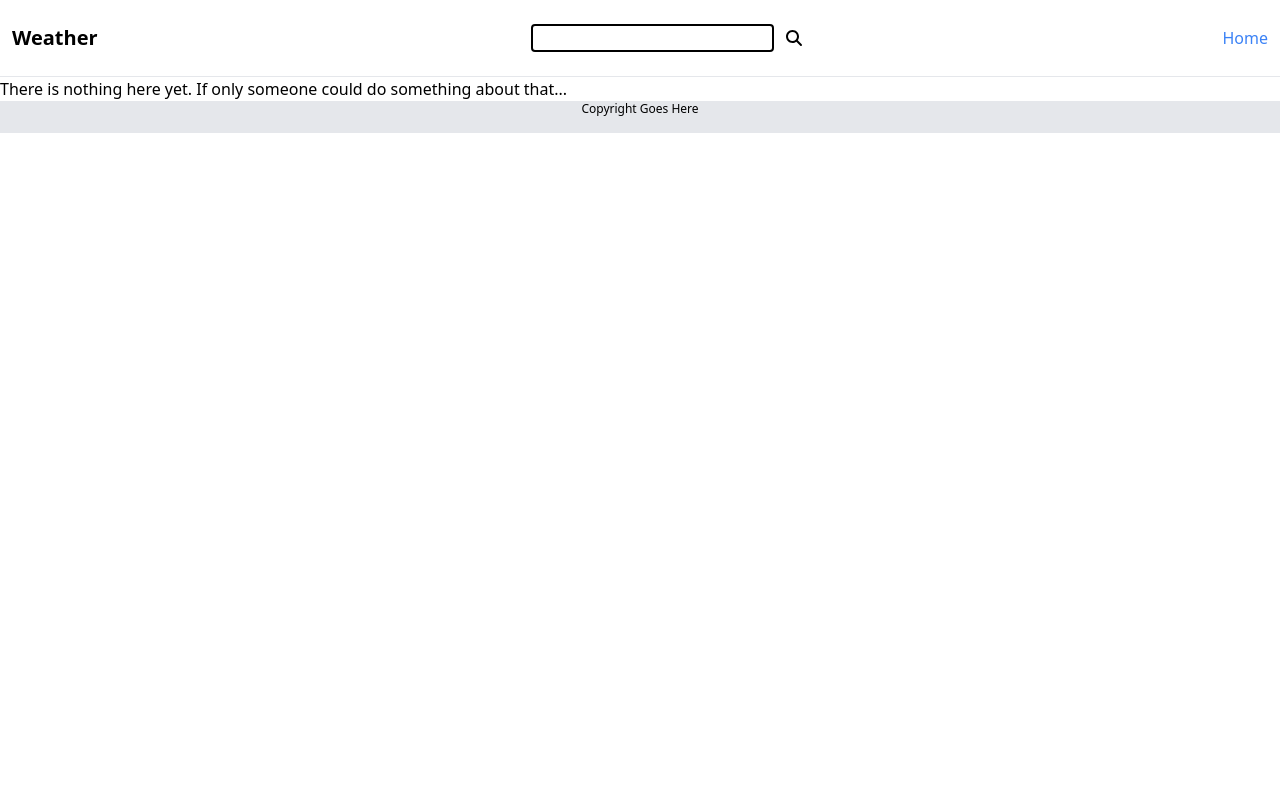
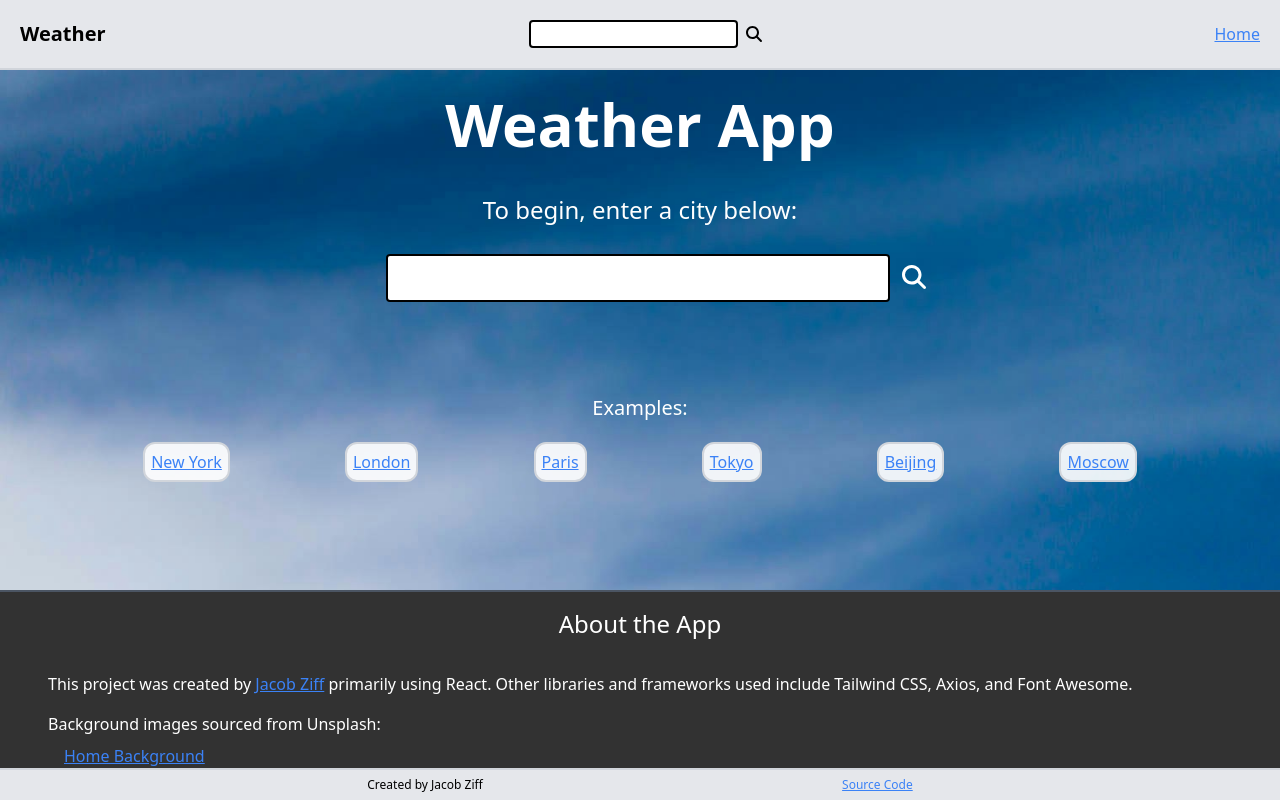
Before and after one commit to jacobziff/weather, a React (Create React App) app: page / in a window 1280 px wide. Shown: the top 800 px of the page. Built offline with nearby package versions, Linux system fonts and the light colour scheme.

Commit message:
home screen and general styling

```diff
--- a/src/Components/Bar.js
+++ b/src/Components/Bar.js
@@ -78,7 +78,6 @@ function Bar (props) {
     if (props.low == props.min && props.high == props.max) {
         return (
             <div style={{
-                background: `gray`,
                 background: `linear-gradient(90deg, ${startColor} ${start}%, ${endColor} ${end}%)`,
                 width: `100%`, height: `40%`, alignSelf: `center`, position: `relative`
             }}></div>
@@ -86,7 +85,6 @@ function Bar (props) {
     } else if (props.low == props.min) {
         return (
             <div style={{
-                background: `gray`,
                 background: `linear-gradient(90deg, ${startColor} ${start}%, ${endColor} ${end}%, lightgray ${end}%, lightgray 100%)`,
                 width: `100%`, height: `40%`, alignSelf: `center`, position: `relative`
             }}></div>
@@ -94,7 +92,6 @@ function Bar (props) {
     } else if (props.high == props.max) {
         return (
             <div style={{
-                background: `gray`,
                 background: `linear-gradient(90deg, lightgray 0%, lightgray ${start}%, ${startColor} ${start}%, ${endColor} ${end}%)`,
                 width: `100%`, height: `40%`, alignSelf: `center`, position: `relative`
             }}></div>
@@ -103,7 +100,6 @@ function Bar (props) {
 
     return (
         <div style={{
-            background: `gray`,
             background: `linear-gradient(90deg, lightgray 0%, lightgray ${start}%, ${startColor} ${start}%, ${endColor} ${end}%, lightgray ${end}%, lightgray 100%)`,
             width: `100%`, height: `40%`, alignSelf: `center`, position: `relative`
         }}></div>
--- a/src/Components/Daily.js
+++ b/src/Components/Daily.js
@@ -44,7 +44,7 @@ function Daily (props) {
             <div className="flex flex-col gap-3 py-1">
                 <Day dayOfWeek="Today" weatherCode={codes[0]} low={loTemps[0]} high={hiTemps[0]} min={minTemp} max={maxTemp}/>
                 {[1,2,3,4,5,6,7,8,9].map((num) =>
-                    <Day dayOfWeek={numToDay(day + num)} weatherCode={codes[num]} low={loTemps[num]} high={hiTemps[num]} min={minTemp} max={maxTemp}/>
+                    <Day key={num} dayOfWeek={numToDay(day + num)} weatherCode={codes[num]} low={loTemps[num]} high={hiTemps[num]} min={minTemp} max={maxTemp}/>
                 )}
             </div>
         );
--- a/src/Components/Day.js
+++ b/src/Components/Day.js
@@ -103,12 +103,12 @@ function weatherIcon(number) {
 
 function Day (props) {
     return (
-        <div className="grid grid-cols-4 items-center" id="individualday">
+        <div key={props.num} className="grid grid-cols-4 items-center" id="individualday">
             <span className="text-xl text-left px-3">{props.dayOfWeek}</span>
             <span className="text-xl text-center px-4">{weatherIcon(props.weatherCode)}</span>
-            <span className="text-xl text-center px-4">{Math.round(props.low)}</span>
+            <span className="text-xl text-center px-4">{(Math.round(props.low)).toString().concat("°")}</span>
             <Bar low={Math.round(props.low)} high={Math.round(props.high)} min={props.min} max={props.max}/>
-            <span className="text-xl text-center px-2">{Math.round(props.high)}</span>
+            <span className="text-xl text-center px-2">{(Math.round(props.high)).toString().concat("°")}</span>
         </div>
     );
 }
--- a/src/Components/Footer.js
+++ b/src/Components/Footer.js
@@ -1,7 +1,8 @@
 function Footer () {
     return (
-        <footer className="bg-gray-200 text-center text-xs p3 sticky bottom-0 w-full h-8">
-            Copyright Goes Here
+        <footer className="bg-gray-200 border-t-2 border-gray-300 text-center text-xs p-2 sticky bottom-0 w-full h-8 flex justify-evenly items-center flex-row">
+            <p className="text-center">Created by Jacob Ziff</p>
+            <a href="https://github.com/jacobziff/weather" target="_blank" className="text-blue-500 underline text-center">Source Code</a>
         </footer>
     );
 }
--- a/src/Components/Header.js
+++ b/src/Components/Header.js
@@ -12,12 +12,12 @@ function Header () {
     const navigate = useNavigate();
 
     return (
-        <header className="border-b p-3 flex sticky top-0 bg-white justify-between items-center">
+        <header className="border-b-2 border-gray-300 py-3 px-5 flex sticky top-0 bg-gray-200 justify-between items-center">
             <span className="app-header text-xl font-bold">
-                Weather
+                <Link to="/">Weather</Link>
             </span>
             <div>
-                <input className="border-black border-2 px-1 rounded m-3" id="searchfield"
+                <input className="border-black border-2 w-3/4 rounded px-1 my-2 mx-2" id="searchfield"
                     onKeyDown={(e) =>
                         {if (e.key == 'Enter') {
                             navigate(`/forecast/${document.getElementById('searchfield').value}`);
@@ -25,14 +25,14 @@ function Header () {
                         }}
                     }
                 ></input>
-                <FontAwesomeIcon icon={faMagnifyingGlass} id="searchbutton"
+                <FontAwesomeIcon icon={faMagnifyingGlass} id="searchbutton" className="mr-1"
                     onClick={() => {
                         navigate(`/forecast/${document.getElementById('searchfield').value}`);
                         document.getElementById('searchfield').value = ""
                     }}
                 />
             </div>
-            <a><Link to="/" className="text-blue-500">Home</Link></a>
+            <p><Link to="/" className="text-blue-500 underline">Home</Link></p>
         </header>
     );
 }
--- a/src/Components/Hour.js
+++ b/src/Components/Hour.js
@@ -136,10 +136,10 @@ function Hour (props) {
         ampm = ""
     }
     return (
-        <div className="flex flex-col justify-items-center">
+        <div key={props.num} className="flex flex-col justify-items-center">
             <p className="text-center"><a className="text-xl">{hour}</a><a className="text-l">{ampm}</a></p>
             <p className="text-center text-3xl">{weatherIcon(props.weatherCode)}</p>
-            <p className="text-center text-2xl">{Math.round(props.temp)}</p>
+            <p className="text-center text-2xl">{Math.round(props.temp).toString().concat("°")}</p>
         </div>
     );
 }
--- a/src/Components/Hourly.js
+++ b/src/Components/Hourly.js
@@ -12,7 +12,7 @@ function Hourly (props) {
             <div className="flex flex-row gap-9 px-3 py-1 overflow-scroll">
                 <Hour time={"Now"} weatherCode={codes[hours]} temp={temps[hours]}/>
                 {[1,2,3,4,5,6,7,8,9,10,11,12,13,14,15,16,17,18,19,20,21,22,23].map((num) =>
-                    <Hour time={times[hours + num]} weatherCode={codes[hours + num]} temp={temps[hours + num]}/>
+                    <Hour key={num} time={times[hours + num]} weatherCode={codes[hours + num]} temp={temps[hours + num]}/>
                 )}
             </div>
         );
--- a/src/Components/Loading.js
+++ b/src/Components/Loading.js
@@ -1,7 +1,7 @@
 function Loading () {
     return (
         <div className="loading">
-            {[0,0,0,0,0,0,0,0,0,0,0,0,0,0,0,0,0,0,0,0,0,0,0,0,0].map(() => <br></br>)}
+            {[0,1,2,3,4,5,6,7,8,9,10,11,12,13,14,15,16,17,18,19,20,21,22,23,24].map((n) => <br key={n}></br>)}
         </div>
     );
 }
--- /dev/null
+++ b/src/Components/Search.js
@@ -0,0 +1,34 @@
+import {
+    BrowserRouter as Router,
+    Routes,
+    Route,
+    Link,
+    useNavigate } from "react-router-dom"
+
+import { FontAwesomeIcon } from "@fortawesome/react-fontawesome";
+import { faMagnifyingGlass } from "@fortawesome/free-solid-svg-icons";
+
+function Search () {
+    const navigate = useNavigate();
+    return (
+        <div className="flex flex-row justify-center items-center pl-5">
+                <input className="border-black border-2 px-1 rounded m-3 w-2/5 h-12 text-xl" id="searchfield2"
+                    onKeyDown={(e) =>
+                        {if (e.key == 'Enter') {
+                            navigate(`/forecast/${document.getElementById('searchfield2').value}`);
+                            document.getElementById('searchfield2').value = ""
+                        }}
+                    }
+                ></input>
+            <div>
+                <FontAwesomeIcon icon={faMagnifyingGlass} id="searchbutton2" className="text-2xl"
+                    onClick={() => {
+                        navigate(`/forecast/${document.getElementById('searchfield2').value}`);
+                        document.getElementById('searchfield2').value = ""
+                    }}
+                />
+            </div>
+        </div>
+    );
+}
+export default Search;
--- a/src/Views/Home.js
+++ b/src/Views/Home.js
@@ -1,7 +1,66 @@
+import {
+    BrowserRouter as Router,
+    Routes,
+    Route,
+    Link,
+    useNavigate } from "react-router-dom"
+
+import Search from "../Components/Search";
+
 function Home () {
+    const navigate = useNavigate();
+    let bg = "rgba(255,255,255,0.9)"
+    let properties = "text-center text-blue-500 underline text-l p-1.5 m-3 rounded-xl border-gray-300 border-2"
     return (
-        <div>
-            <h1>There is nothing here yet. If only someone could do something about that...</h1>
+        <div className="bgimg-home">
+            <h1 className="text-center text-white text-6xl font-semibold p-6">Weather App</h1>
+            <p className="text-center text-white text-2xl p-4">To begin, enter a city below:</p>
+            <Search/>
+            <br></br>
+            <br></br>
+            <br></br>
+            <p className="text-center text-white text-xl p-2">Examples:</p>
+            <div className="flex flex-wrap justify-evenly px-10 pb-24">
+                <a className={properties} style={{backgroundColor: `${bg}`}}
+                    onClick={() => {
+                        navigate(`/forecast/New York`)
+                    }}>New York</a>
+                <a className={properties} style={{backgroundColor: `${bg}`}}
+                    onClick={() => {
+                        navigate(`/forecast/London`)
+                    }}>London</a>
+                <a className={properties} style={{backgroundColor: `${bg}`}}
+                    onClick={() => {
+                        navigate(`/forecast/Paris`)
+                    }}>Paris</a>
+                <a className={properties} style={{backgroundColor: `${bg}`}}
+                    onClick={() => {
+                        navigate(`/forecast/Tokyo`)
+                    }}>Tokyo</a>
+                <a className={properties} style={{backgroundColor: `${bg}`}}
+                    onClick={() => {
+                        navigate(`/forecast/Beijing`)
+                    }}>Beijing</a>
+                <a className={properties} style={{backgroundColor: `${bg}`}}
+                    onClick={() => {
+                        navigate(`/forecast/Moscow`)
+                    }}>Moscow</a>
+            </div>
+            <div className="border-y-2 border-gray-600" style={{backgroundColor: `rgba(50,50,50,1)`}}>
+                <h2 className="text-center text-white text-2xl p-4">About the App</h2>
+                <p className="text-white text-l pt-4 pb-2 px-12">This project was created by <a href="https://jacobziff.github.io/" className="text-center text-blue-500 underline text-l" target="_blank">Jacob Ziff</a> primarily using React. Other libraries and frameworks used include Tailwind CSS, Axios, and Font Awesome.</p>
+                <p className="text-white text-l pt-2 pb-1 px-12">Background images sourced from Unsplash:</p>
+                <ul className="text-white text-l px-16 pb-2">
+                    <li className="py-1"><a className="text-blue-500 underline" href="https://unsplash.com/photos/above-cloud-photo-of-blue-skies-yQorCngxzwI" target="_blank">Home Background</a></li>
+                    <li className="py-1"><a className="text-blue-500 underline" href="https://unsplash.com/photos/a-group-of-people-standing-on-top-of-a-snow-covered-slope-rvLvAXbEuqg" target="_blank">Sunny Background</a></li>
+                    <li className="py-1"><a className="text-blue-500 underline" href="https://unsplash.com/photos/blue-sky-during-daytime-PQfuavIwNGM" target="_blank">Cloudy Background</a></li>
+                    <li className="py-1"><a className="text-blue-500 underline" href="https://unsplash.com/photos/a-black-and-white-photo-of-clouds-in-the-sky-7Oq9r2CiTLg" target="_blank">Overcast Background</a></li>
+                    <li className="py-1"><a className="text-blue-500 underline" href="https://unsplash.com/photos/water-droplets-on-glass-panel-192qmJI9c28" target="_blank">Rain Background</a></li>
+                    <li className="py-1"><a className="text-blue-500 underline" href="https://unsplash.com/photos/bokeh-photography-of-snows-SH4GNXNj1RA" target="_blank">Snow Background</a></li>
+                    <li className="py-1"><a className="text-blue-500 underline" href="https://unsplash.com/photos/a-lightning-bolt-is-seen-in-the-sky-R9L7ukhBSgs" target="_blank">Thunder Background</a></li>
+                </ul>
+                <p className="text-white text-l pt-1 pb-4 px-12">The design of the forecast layout was inspired by Apple's weather app.</p>
+            </div>
         </div>
     );
 }
--- a/src/index.css
+++ b/src/index.css
@@ -41,8 +41,17 @@
     background-size: 300vh;
 }
 
+.bgimg-home {
+    background-image: url('./Images/taylor-van-riper-unsplash.jpg');
+    background-size: 300vh;
+}
+
 #searchbutton {
     color: black;
+}
+
+#searchbutton2 {
+    color: white;
 }
 
 .loading {
```
Also changed, not shown: src/Images/taylor-van-riper-unsplash.jpg (added), src/tailwind.css.
